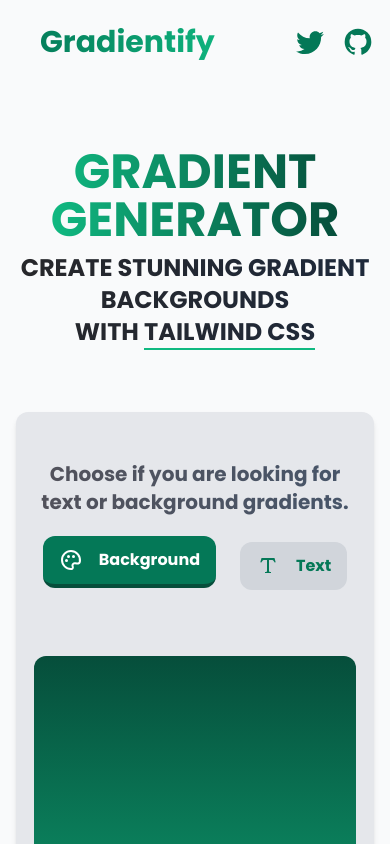
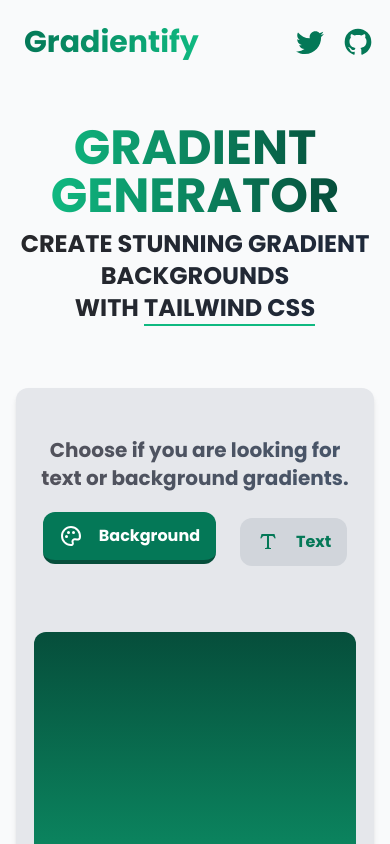
Before and after one commit to nourjandali/Gradientify, a React (Vite) app: page / in a window 390 px wide. Shown: the top 844 px of the page. Built offline with nearby package versions, Linux system fonts and the light colour scheme.

Commit message:
Fix navbar responsiveness

```diff
--- a/src/components/Logo.jsx
+++ b/src/components/Logo.jsx
@@ -2,8 +2,8 @@
 
 const Logo = () => {
   return (
-    <div className="flex items-center justify-between">
-      <h1 className="inline-block p-6 text-3xl lg:text-4xl font-bold bg-gradient-to-r from-emerald-700 to-emerald-500 bg-clip-text text-transparent">
+    <div className="flex items-center justify-between pl-2 pt-6 lg:p-6">
+      <h1 className="inline-block text-3xl lg:text-4xl font-bold bg-gradient-to-r from-emerald-700 to-emerald-500 bg-clip-text text-transparent">
         Gradientify
       </h1>
       <div className="flex items-center gap-4 ">
```
